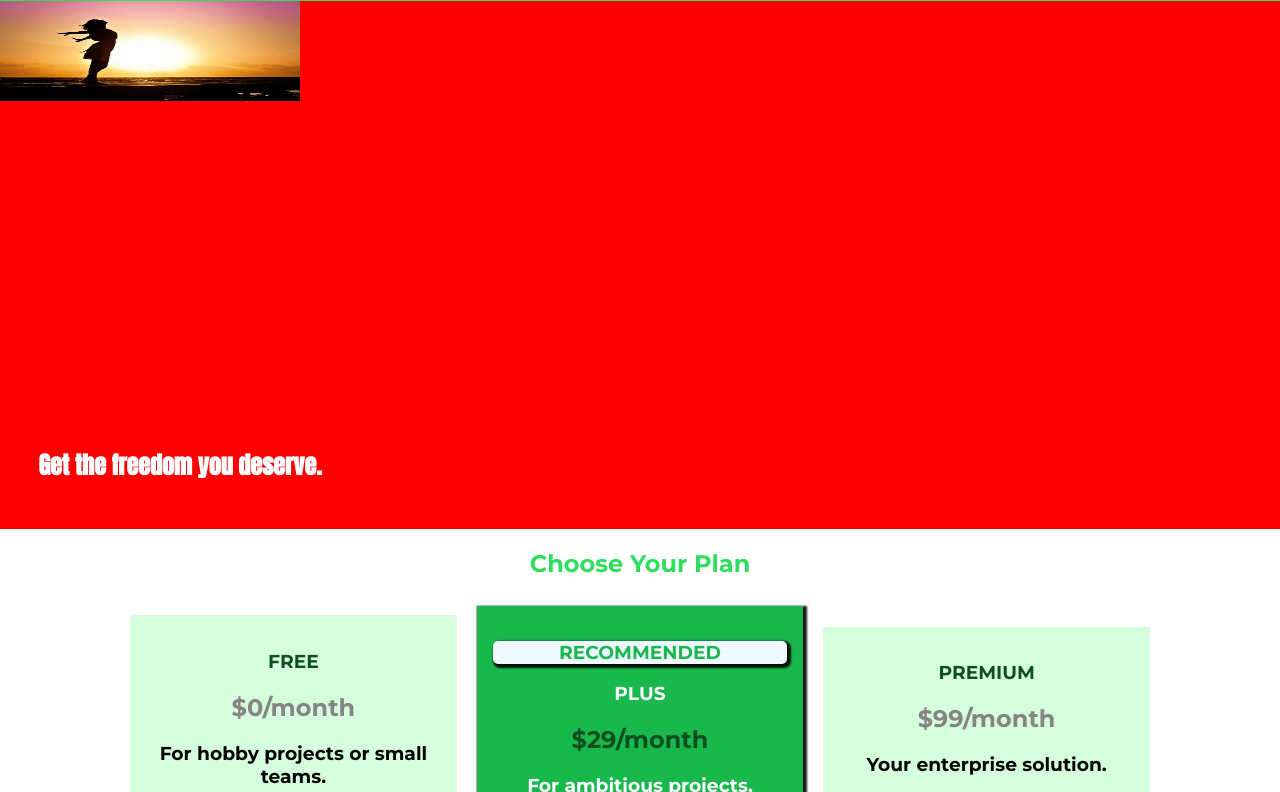
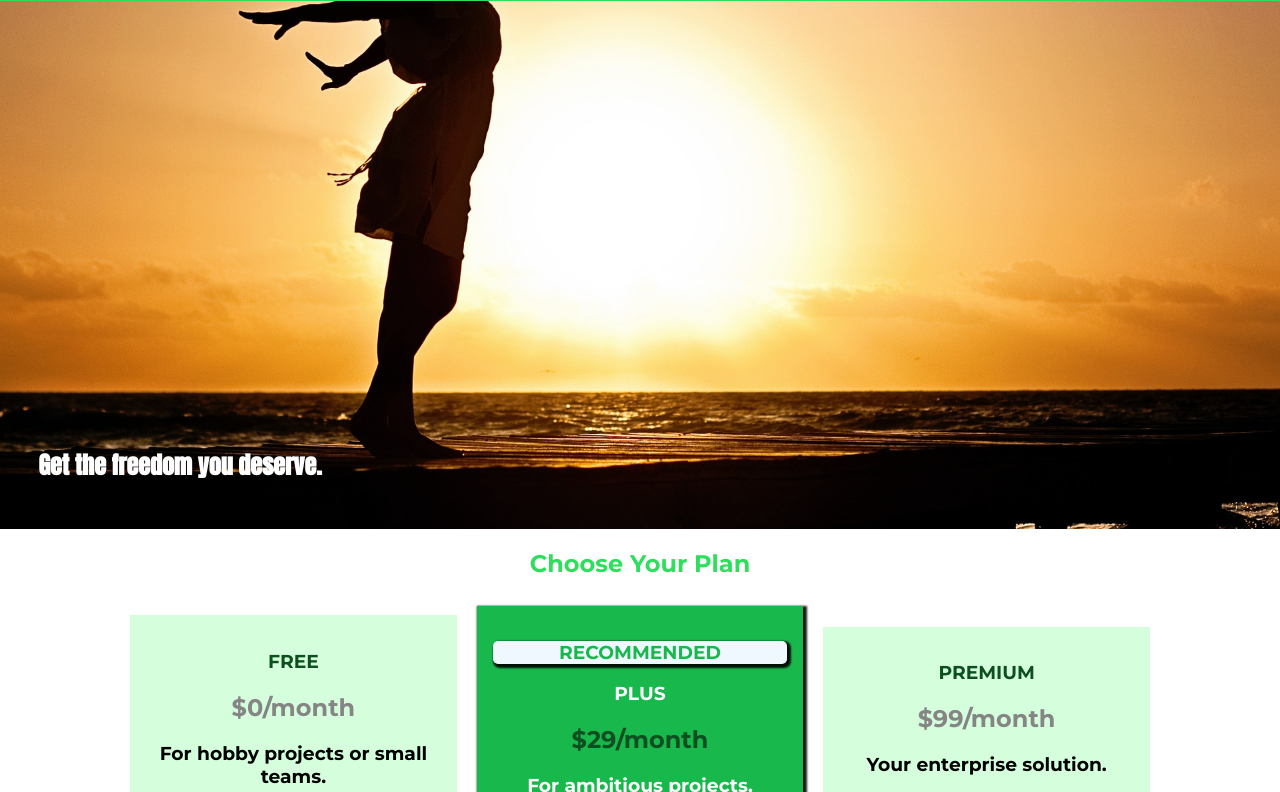
Before and after one commit to arulk8/uHost, a plain HTML site: page index.html in a window 1280 px wide. Shown: the part 42-834 px from the top of the page. Drawn offline with Linux system fonts and the light colour scheme.

Commit message:
Background shorthand

```diff
--- a/main.css
+++ b/main.css
@@ -1,8 +1,7 @@
 #product-overview {
-  background-image: url("images/freedom.jpg");
-  background-color: red;
-  background-size: 300px 100px;
-  background-repeat: no-repeat;
+  background: url("images/freedom.jpg") left 10% bottom 20% / cover no-repeat
+    border-box;
+
   width: 100%;
   height: 528px;
   padding: 10px;
```
